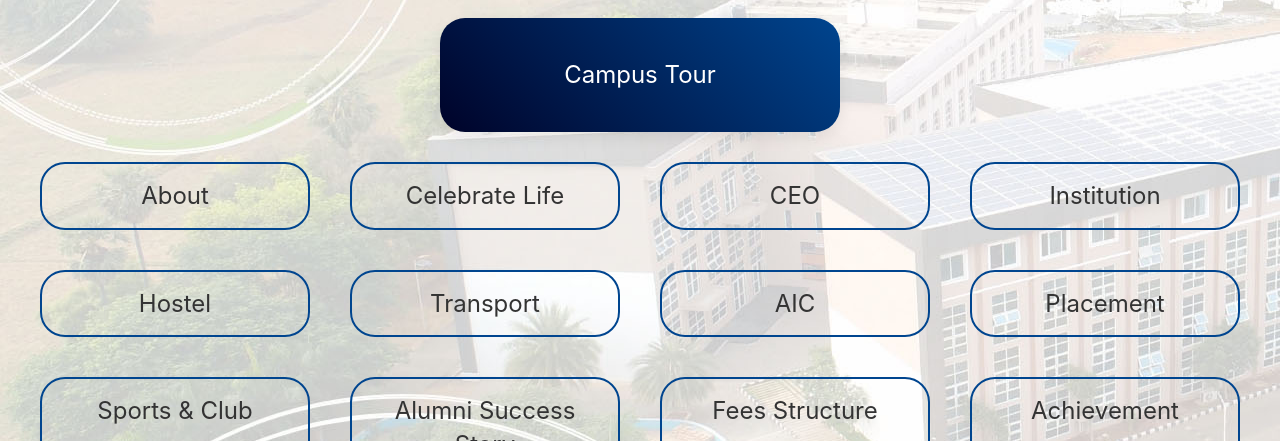
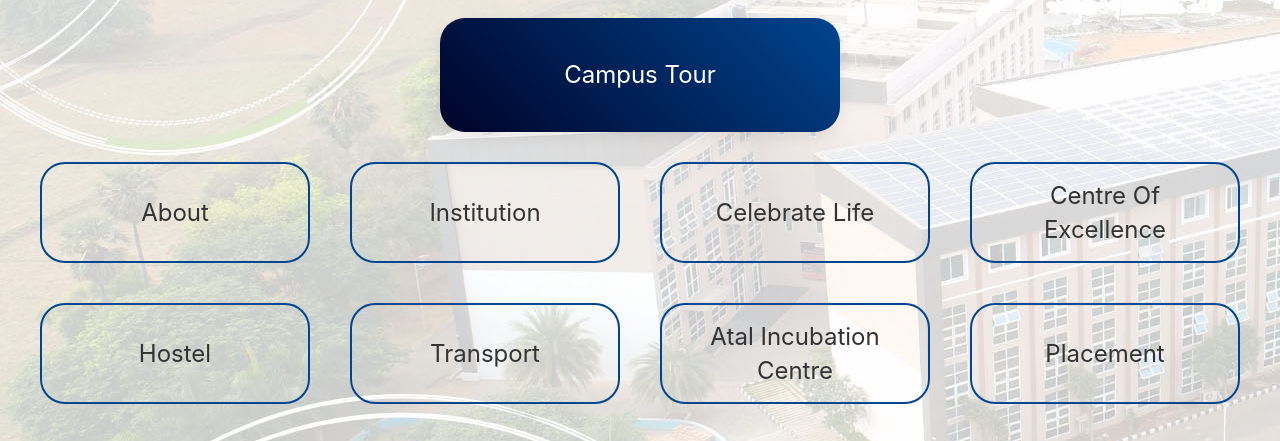
Before and after one commit to prithviya/admission-app, a plain HTML site: page index.html in a window 1280 px wide. Shown: the part 305-746 px from the top of the page. Drawn offline with nearby package versions, Linux system fonts and the light colour scheme.

Commit message:
initla commit

```diff
--- a/index.css
+++ b/index.css
@@ -35,6 +35,9 @@
     border: 2px solid;
     border-color: hsla(211, 100%, 28%, 1);
     border-radius: 25px;
+    display: flex;
+    align-items: center;
+    justify-content: center;
 }
 .custom-color
 {
--- a/index.html
+++ b/index.html
@@ -33,17 +33,17 @@
             </div>
             <div>
                 <div class="uk-card custom-card uk-card-hover uk-padding-small">
+                    <h3 class="uk-card-title uk-margin-remove">Institution</h3>
+                </div>
+            </div>
+            <div>
+                <div class="uk-card custom-card uk-card-hover uk-padding-small">
                     <h3 class="uk-card-title uk-margin-remove">Celebrate Life</h3>
                 </div>
             </div>
             <div>
                 <div class="uk-card custom-card uk-card-hover uk-padding-small">
-                    <h3 class="uk-card-title uk-margin-remove">CEO</h3>
-                </div>
-            </div>
-            <div>
-                <div class="uk-card custom-card uk-card-hover uk-padding-small">
-                    <h3 class="uk-card-title uk-margin-remove">Institution</h3>
+                    <h3 class="uk-card-title uk-margin-remove">Centre Of Excellence</h3>
                 </div>
             </div>
             <div>
@@ -58,7 +58,7 @@
             </div>
             <div>
                 <div class="uk-card custom-card uk-card-hover uk-padding-small">
-                    <h3 class="uk-margin-remove uk-card-title">AIC</h3>
+                    <h3 class="uk-margin-remove uk-card-title">Atal Incubation Centre</h3>
                 </div>
             </div>
             <div>
```
